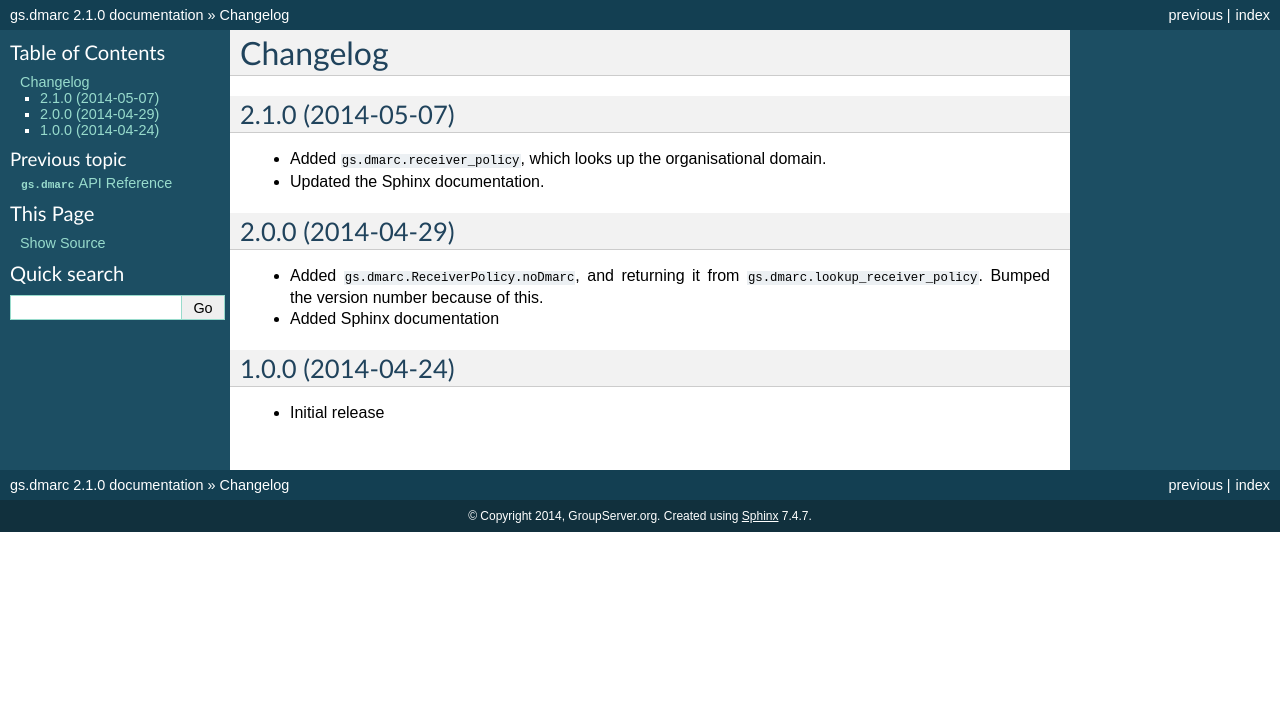
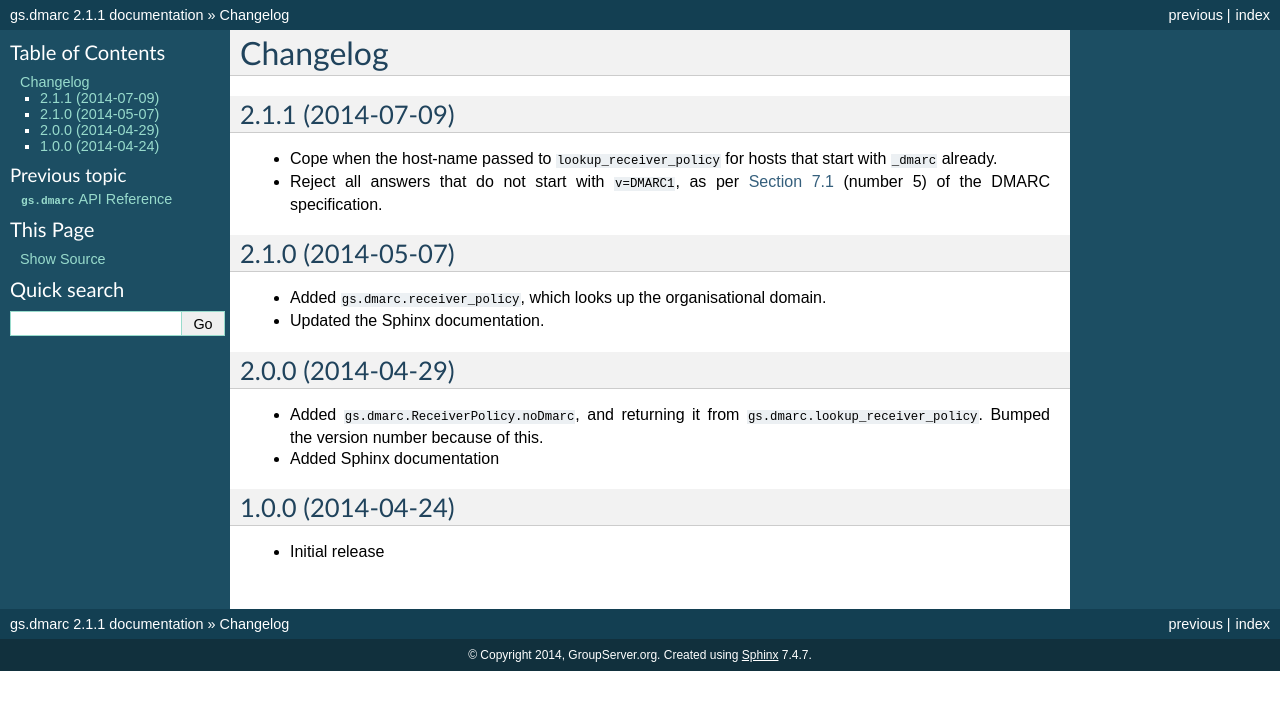
Before and after one commit to groupserver/gs.dmarc, a Sphinx documentation site: the page built from docs/HISTORY.txt, in a window 1280 px wide. Shown: the top 710 px of the page. Built offline with Sphinx 7.4.7, drawn with Linux system fonts in a browser that asks for light colours.

Commit message:
Upping the version number.

```diff
--- a/docs/HISTORY.txt
+++ b/docs/HISTORY.txt
@@ -1,5 +1,15 @@
 Changelog
 =========
+
+2.1.1 (2014-07-09)
+------------------
+
+* Cope when the host-name passed to ``lookup_receiver_policy``
+  for hosts that start with ``_dmarc`` already.
+* Reject all answers that do not start with ``v=DMARC1``, as per
+  `Section 7.1`_ (number 5) of the DMARC specification.
+
+.. _Section 7.1: http://tools.ietf.org/html/draft-kucherawy-dmarc-base-04#section-7.1
 
 2.1.0 (2014-05-07)
 ------------------
--- a/version.py
+++ b/version.py
@@ -1,5 +1,5 @@
 # -*- coding: utf-8 -*-
-version = '2.1.0'
+version = '2.1.1'
 release = False
 
 #-----------------------------------------------------------------------------#
```
